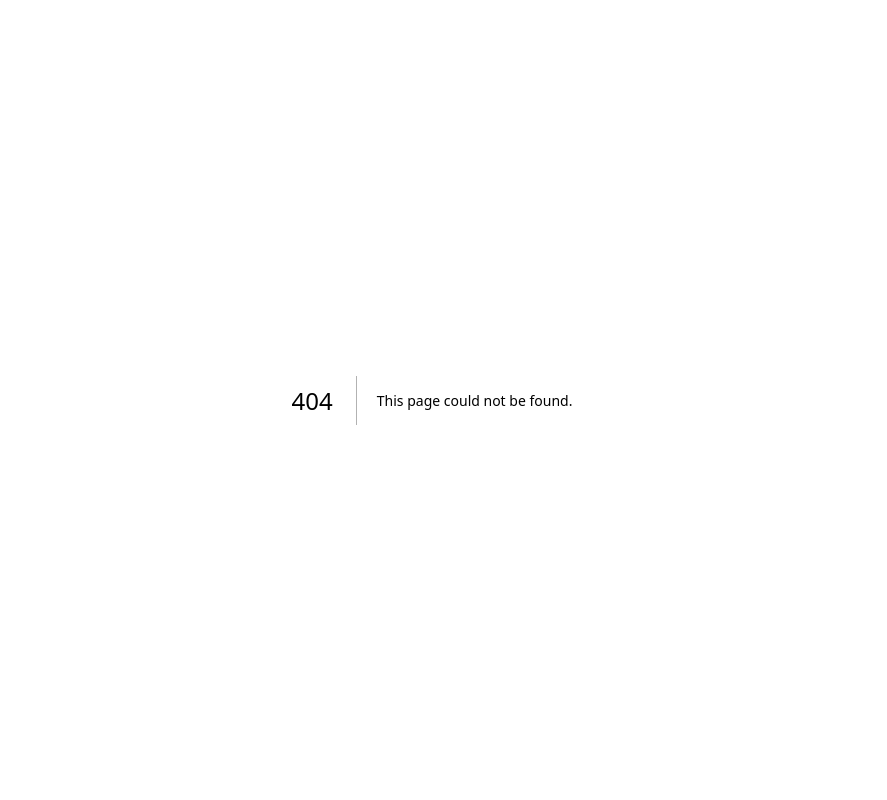
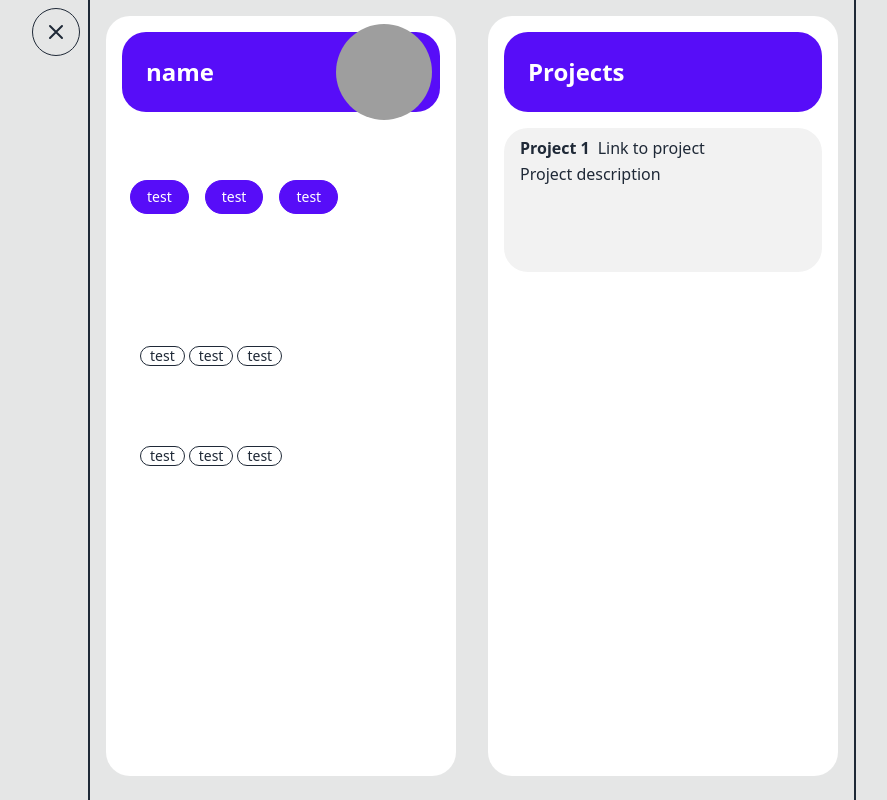
Before and after one commit to noodlecases/codestrands, a Next.js app in the folder frontend/: page /profile in a window 1280 px wide. Before the commit this address had no page. Shown: the whole page, without its empty margins (208-1095 px from the left). Built offline with nearby package versions, Linux system fonts and the light colour scheme; grey boxes are pictures that could not be loaded.

Commit message:
added profile page

```diff
--- a/frontend/components/SwipeCard.tsx
+++ b/frontend/components/SwipeCard.tsx
@@ -12,6 +12,7 @@ const SwipeCard = (user: {username: string, bio: string, topSkills: Array<string
             </div>
         </div>
 
+        <div className="pl-4 pt-4 text-xl text-primary-content font-semibold">Top Skills</div>
         <div className="flex justify-start py-4">
             {user.topSkills.map((skill: string) =>
                 <div className="badge badge-primary p-4 m-2">{skill}</div>
--- /dev/null
+++ b/frontend/pages/profile.tsx
@@ -0,0 +1,74 @@
+import React from 'react'
+import Navbar from '../components/Navbar'
+
+export const profile = () => {
+  return (
+    <div className = "flex justify-center">
+        <div className='flex justify-end w-20 p-2'>
+            <button className="btn btn-circle btn-outline">
+                <svg xmlns="http://www.w3.org/2000/svg" className="h-6 w-6" fill="none" viewBox="0 0 24 24" stroke="currentColor"><path strokeLinecap="round" strokeLinejoin="round" strokeWidth="2" d="M6 18L18 6M6 6l12 12" /></svg>
+            </button>
+        </div>
+        <div className = "flex h-screen w-[60%] border-base-content border-x-2">
+            <div className = "bg-base-100 w-96 h-[95vh] rounded-3xl p-4 m-4">
+                <div className='flex h-20 bg-primary rounded-3xl items-center p-2'>
+                    <div className = "text-2xl font-bold item-center w-full pl-4 text-primary-content">name</div>
+                    <div className="avatar">
+                        <div className="w-24 rounded-full">
+                            <img src="https://placeimg.com/192/192/people" />
+                        </div>
+                    </div>
+                </div>
+
+                <div className="pl-4 pt-4 text-xl text-primary-content font-semibold">Top Skills</div>
+                <div className="flex justify-start py-4">
+                    {["test", "test", "test"].map((skill: string) =>
+                        <div className="badge badge-primary p-4 m-2">{skill}</div>
+                    )}
+                </div>
+
+                <div className="px-4">
+                    <div className="text-xl text-primary-content font-semibold">Bio</div>
+                    <div className="text-primary-content leading-relaxed">
+                        test
+                    </div>
+                </div>
+                <div className="p-4">
+                    <div className="text-xl text-primary-content font-semibold">Other Skills</div>
+                    <div className="flex justify-start py-2">
+                        {["test", "test", "test"].map((skill: string) =>
+                            <div className="badge badge-outline m-0.5">{skill}</div>
+                        )}
+                    </div>
+                </div>
+                <div className="p-4">
+                    <div className="text-xl text-primary-content font-semibold">Interests</div>
+                    <div className="flex justify-start py-2">
+                        {["test", "test", "test"].map((skill: string) =>
+                            <div className="badge badge-outline m-0.5">{skill}</div>
+                        )}
+                    </div>
+                </div>
+            </div>
+
+            <div className = "bg-base-100 w-96 h-[95vh] rounded-3xl p-4 m-4">
+                <div className='h-20 bg-primary flex rounded-3xl items-center p-2'>
+                    <div className = "text-2xl font-bold item-center w-full pl-4 text-primary-content">Projects</div>
+                </div>
+
+                <div className='h-36 bg-base-200 rounded-3xl p-2 my-4'>
+                    <div className='flex'>
+                        <div className="font-bold pl-2">Project 1</div>
+                        <div className="font-light pl-2">Link to project</div>
+                    </div>
+                    <div className='pl-2 pt-0.5'>
+                        Project description
+                    </div>
+                </div>
+            </div>
+        </div>
+    </div>
+  )
+}
+
+export default profile
```
Also changed, not shown: frontend/public/assets/logo.png.
